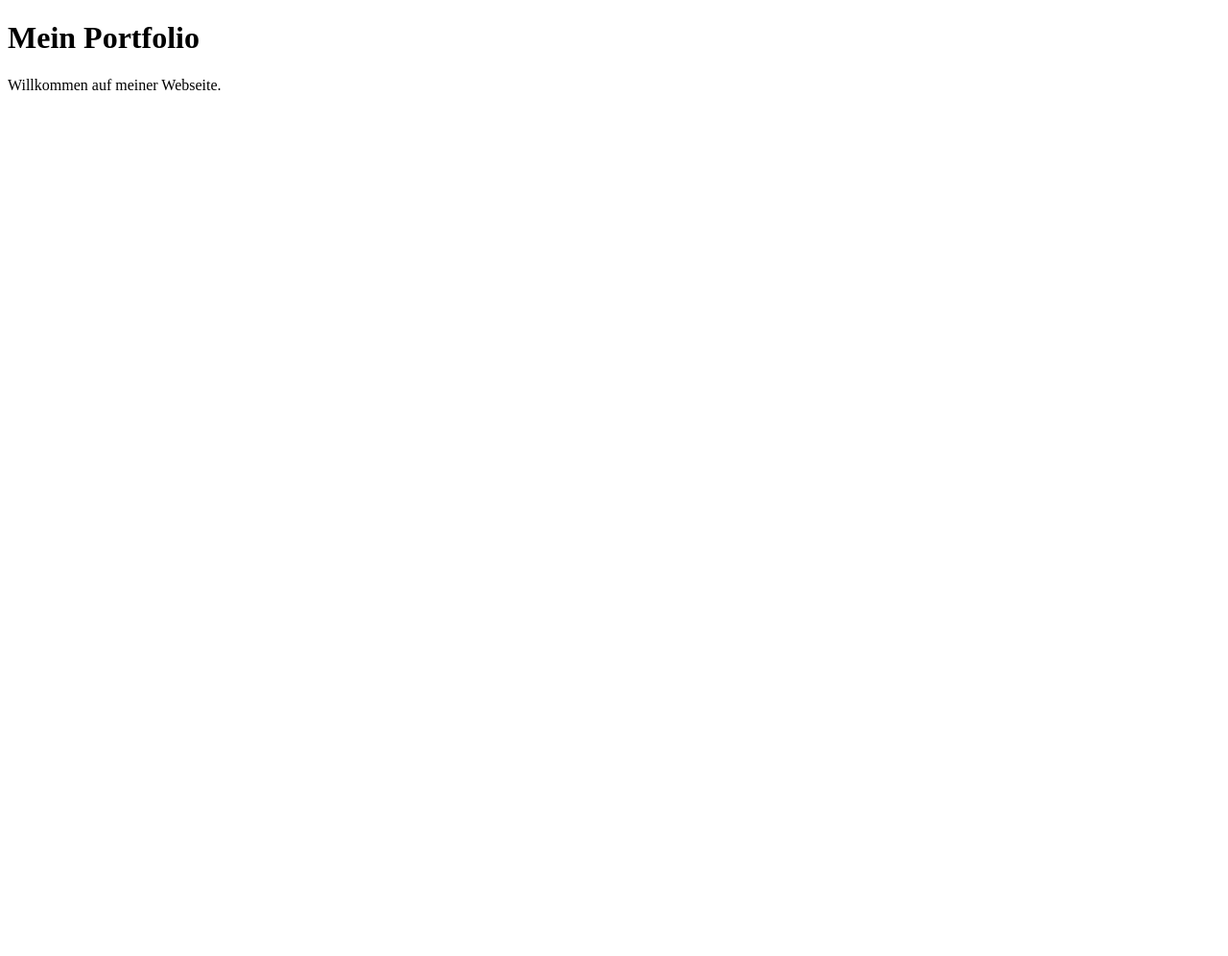
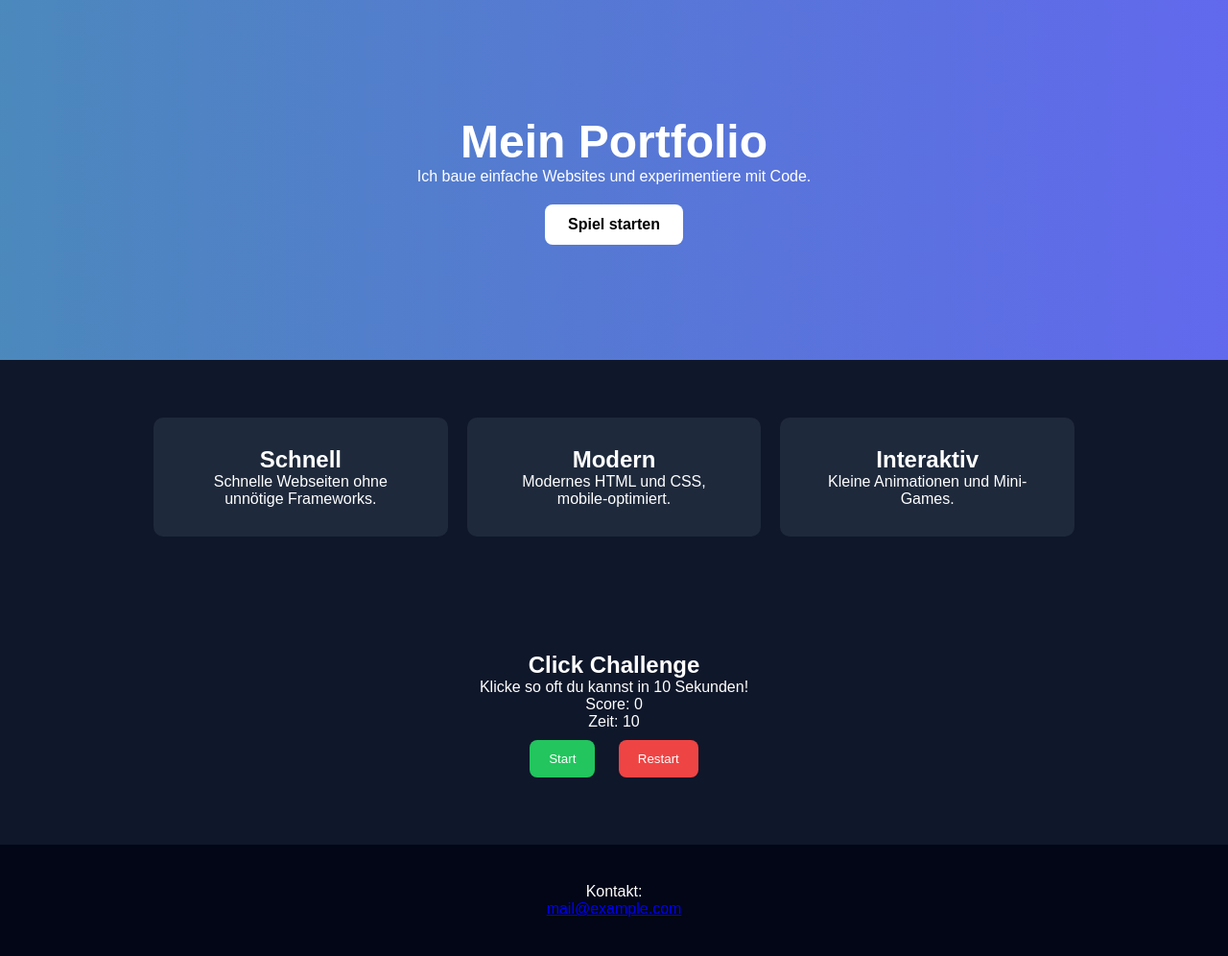
Before and after one commit to y6beste/portfolio-1pager, a plain HTML site: page index.html in a window 1280 px wide. Shown: the whole page at 96% size. Before the commit the page ends 800 px from the top, so only its background shows below. Drawn offline with Linux system fonts and the light colour scheme.

Commit message:
Add files via upload

```diff
--- a/index.html
+++ b/index.html
@@ -4,16 +4,21 @@
 <head>
 <meta charset="UTF-8">
 
+<!-- Mobile -->
+<meta name="viewport" content="width=device-width, initial-scale=1.0">
+
 <!-- Google Site Verification -->
 <meta name="google-site-verification" content="FU5x9KZOiNeIMoi-hQfvSxN5_rJMtJ_XcauKzjgH7eY">
 
 <title>Portfolio</title>
 
+<link rel="stylesheet" href="style.css">
+
 <!-- Google Analytics -->
 <script async src="https://www.googletagmanager.com/gtag/js?id=G-HXVWP23GMY"></script>
 <script>
 window.dataLayer = window.dataLayer || [];
-        function gtag(){ dataLayer.push(arguments); }
+function gtag(){dataLayer.push(arguments);}
 
 gtag('js', new Date());
 gtag('config', 'G-HXVWP23GMY');
@@ -21,11 +26,118 @@
 
 </head>
 
+
 <body>
 
+<header class="hero">
+
 <h1>Mein Portfolio</h1>
-    <p>Willkommen auf meiner Webseite.</p>
+<p>Ich baue einfache Websites und experimentiere mit Code.</p>
+
+<a class="button" href="#game">Spiel starten</a>
+
+</header>
+
+
+<section class="features">
+
+<div class="card">
+<h2>Schnell</h2>
+<p>Schnelle Webseiten ohne unnötige Frameworks.</p>
+</div>
+
+<div class="card">
+<h2>Modern</h2>
+<p>Modernes HTML und CSS, mobile-optimiert.</p>
+</div>
+
+<div class="card">
+<h2>Interaktiv</h2>
+<p>Kleine Animationen und Mini-Games.</p>
+</div>
+
+</section>
+
+
+<section id="game" class="game">
+
+<h2>Click Challenge</h2>
+
+<p>Klicke so oft du kannst in 10 Sekunden!</p>
+
+<div class="score">Score: <span id="score">0</span></div>
+<div class="timer">Zeit: <span id="time">10</span></div>
+
+<button id="start">Start</button>
+<button id="restart">Restart</button>
+
+</section>
+
+
+<footer>
+
+<p>Kontakt:</p>
+
+<a href="mailto:mail@example.com">mail@example.com</a>
+
+</footer>
+
+
+<script>
+
+let score = 0
+let time = 10
+let gameActive = false
+let timer
+
+const scoreEl = document.getElementById("score")
+const timeEl = document.getElementById("time")
+const startBtn = document.getElementById("start")
+const restartBtn = document.getElementById("restart")
+
+function startGame(){
+
+score = 0
+time = 10
+gameActive = true
+
+scoreEl.textContent = score
+timeEl.textContent = time
+
+timer = setInterval(()=>{
+
+time--
+timeEl.textContent = time
+
+if(time <= 0){
+clearInterval(timer)
+gameActive = false
+alert("Zeit vorbei! Dein Score: " + score)
+}
+
+},1000)
+
+}
+
+document.body.addEventListener("click", ()=>{
+
+if(gameActive){
+score++
+scoreEl.textContent = score
+}
+
+})
+
+startBtn.addEventListener("click", startGame)
+
+restartBtn.addEventListener("click", ()=>{
+
+clearInterval(timer)
+startGame()
+
+})
+
+</script>
 
 </body>
-
 </html>
--- /dev/null
+++ b/style.css
@@ -0,0 +1,102 @@
+*{
+margin:0;
+padding:0;
+box-sizing:border-box;
+font-family:Arial, sans-serif;
+}
+
+body{
+background:#0f172a;
+color:white;
+text-align:center;
+}
+
+.hero{
+padding:120px 20px;
+background:linear-gradient(270deg,#6366f1,#22c55e,#06b6d4);
+background-size:600% 600%;
+animation:gradientMove 12s ease infinite;
+}
+
+.hero h1{
+font-size:3rem;
+}
+
+.button{
+display:inline-block;
+margin-top:20px;
+padding:12px 24px;
+background:white;
+color:black;
+text-decoration:none;
+border-radius:8px;
+font-weight:bold;
+transition:transform 0.2s;
+}
+
+.button:hover{
+transform:scale(1.1);
+}
+
+.features{
+display:grid;
+grid-template-columns:repeat(auto-fit,minmax(220px,1fr));
+gap:20px;
+padding:60px 20px;
+max-width:1000px;
+margin:auto;
+}
+
+.card{
+background:#1e293b;
+padding:30px;
+border-radius:10px;
+transition:transform 0.3s;
+}
+
+.card:hover{
+transform:translateY(-10px);
+}
+
+.game{
+padding:60px 20px;
+}
+
+button{
+padding:12px 20px;
+margin:10px;
+border:none;
+border-radius:8px;
+cursor:pointer;
+}
+
+#start{
+background:#22c55e;
+color:white;
+}
+
+#restart{
+background:#ef4444;
+color:white;
+}
+
+footer{
+padding:40px;
+background:#020617;
+}
+
+@keyframes gradientMove{
+
+0%{
+background-position:0% 50%;
+}
+
+50%{
+background-position:100% 50%;
+}
+
+100%{
+background-position:0% 50%;
+}
+
+}
```
Lines whose indentation alone changed are shown as unchanged.
